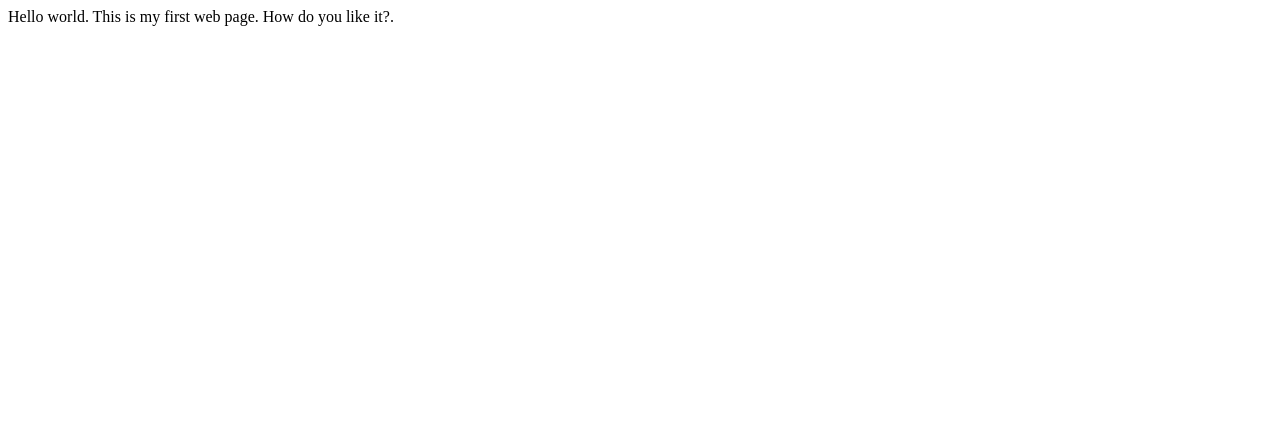
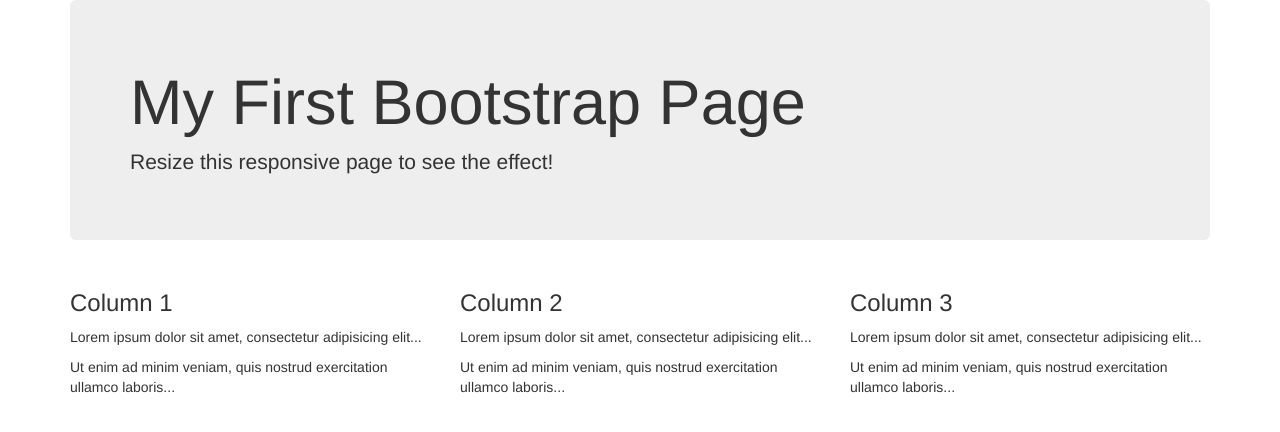
Before and after one commit to maytorena94/maytorena.github.io, a plain HTML site: page index.html in a window 1280 px wide. Drawn offline with nearby package versions, Linux system fonts and the light colour scheme.

Commit message:
Demo Bootsrap

```diff
--- a/index.html
+++ b/index.html
@@ -1,8 +1,39 @@
 <!DOCTYPE html>
 <html>
 <head>
-<title> Hello World</title>
+<!-- Latest compiled and minified CSS -->
+<link rel="stylesheet" href="https://maxcdn.bootstrapcdn.com/bootstrap/3.3.5/css/bootstrap.min.css">
+
+<!-- Optional theme -->
+<link rel="stylesheet" href="https://maxcdn.bootstrapcdn.com/bootstrap/3.3.5/css/bootstrap-theme.min.css">
+
+<!-- Latest compiled and minified JavaScript -->
+<script src="https://maxcdn.bootstrapcdn.com/bootstrap/3.3.5/js/bootstrap.min.js"></script>
 </head>
-<body>Hello world. This is my first web page. How do you like it?.
+<body>
+    <div class="container">
+  <div class="jumbotron">
+    <h1>My First Bootstrap Page</h1>
+    <p>Resize this responsive page to see the effect!</p>
+  </div>
+  <div class="row">
+    <div class="col-sm-4">
+      <h3>Column 1</h3>
+      <p>Lorem ipsum dolor sit amet, consectetur adipisicing elit...</p>
+      <p>Ut enim ad minim veniam, quis nostrud exercitation ullamco laboris...</p>
+    </div>
+    <div class="col-sm-4">
+      <h3>Column 2</h3>
+      <p>Lorem ipsum dolor sit amet, consectetur adipisicing elit...</p>
+      <p>Ut enim ad minim veniam, quis nostrud exercitation ullamco laboris...</p>
+    </div>
+    <div class="col-sm-4">
+      <h3>Column 3</h3>
+      <p>Lorem ipsum dolor sit amet, consectetur adipisicing elit...</p>
+      <p>Ut enim ad minim veniam, quis nostrud exercitation ullamco laboris...</p>
+    </div>
+  </div>
+</div>
+
 </body>
 </html>
```
